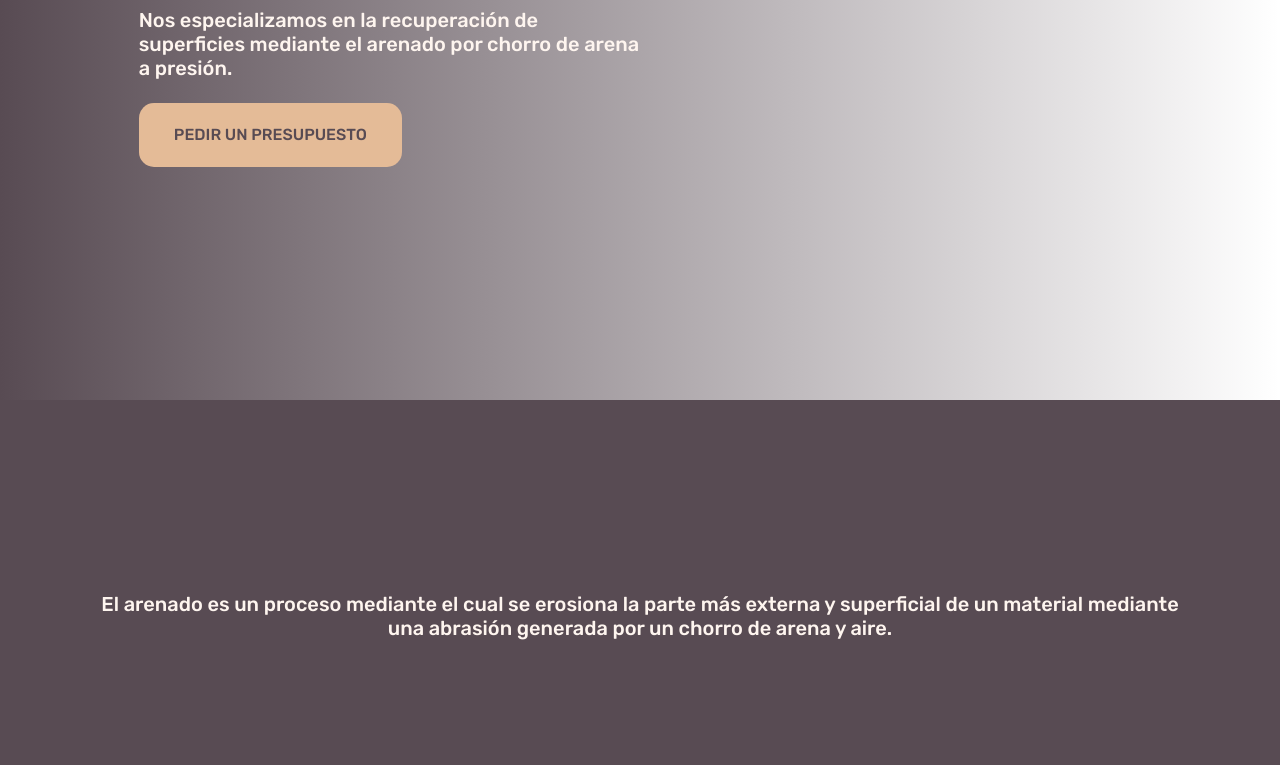
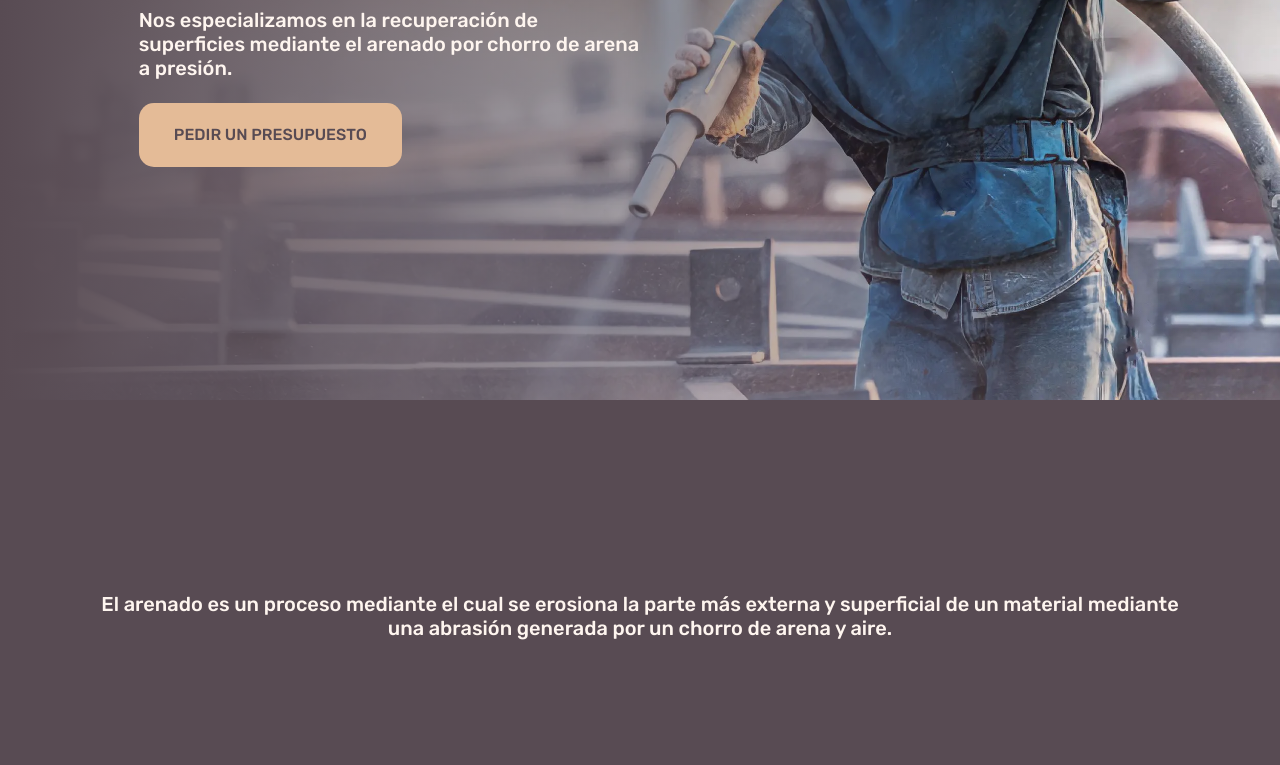
Before and after one commit to josecoronel20/arenados-lucho, a website: page index.html in a window 1280 px wide. Shown: the part 395-1160 px from the top of the page. Drawn offline with nearby package versions, Linux system fonts and the light colour scheme; files that its build step writes are made by us from their sources; the site is published under a folder, as on GitHub Pages, so addresses that start at the root find nothing; some icons are missing; files whose address does not match are found by name.

Commit message:
probadno hero con .webp

```diff
--- a/scss/style.scss
+++ b/scss/style.scss
@@ -182,7 +182,7 @@ nav {
 
 /*hero--------------------------------------------------------------------------*/
 .hero {
-    background-image: linear-gradient(rgba(88, 75, 83, .6), rgba(88, 75, 83, .6), ), url(/img/hero.webp);
+    background-image: linear-gradient(rgba(88, 75, 83, .6), rgba(88, 75, 83, .6), ), url(img/hero.webp);
     background-position: center center;
     background-repeat: no-repeat;
     background-size: cover;
@@ -202,7 +202,7 @@ nav {
 
 @media screen and (min-width: 768px) {
     .hero {
-        background-image: linear-gradient(to right, rgba(88, 75, 83, 1), transparent), url(/img/hero.webp);
+        background-image: linear-gradient(to right, rgba(88, 75, 83, 1), transparent), url(img/hero.webp);
         background-size: cover;
 
         .hero-content {
@@ -526,5 +526,4 @@ nav {
     left: 10px;
     bottom: 10px;
     z-index: 0;
-
 }
```
